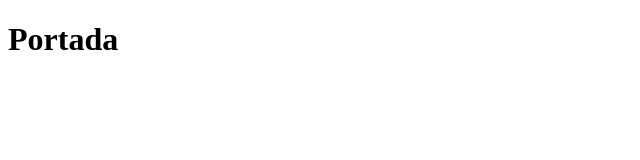
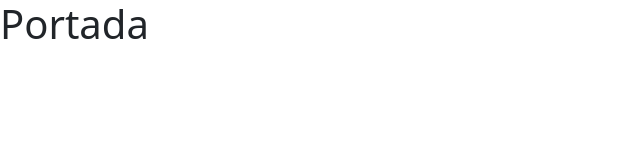
Before and after one commit to pedro-otalora/literatura-en-femenino, a website built with Parcel: page src/index.html in a window 1280 px wide. Shown: the whole page, without its empty margins (0-640 px from the left). Built offline with nearby package versions, Linux system fonts and the light colour scheme.

Commit message:
Instalación bootstrap 5 y capas ITCSS en main

```diff
--- a/package.json
+++ b/package.json
@@ -49,5 +49,9 @@
     "stylelint": "^17.16.0",
     "stylelint-config-recess-order": "^7.10.0",
     "stylelint-config-standard-scss": "^17.0.0"
+  },
+  "dependencies": {
+    "@popperjs/core": "^2.11.8",
+    "bootstrap": "^5.3.8"
   }
 }
--- a/src/assets/scripts/main.js
+++ b/src/assets/scripts/main.js
@@ -1 +1,4 @@
 // Scripts del sitio.
+
+// Bootstrap JS: necesario para los componentes interactivos (menú colapsable, modal, accordion).
+import * as bootstrap from 'bootstrap';
--- a/src/assets/styles/_dependencies.scss
+++ b/src/assets/styles/_dependencies.scss
@@ -1,7 +1,5 @@
-/**
- * Import any npm dependencies in this file
- * see commented examples below
- */
+// Capa Generic: código de terceros. Bootstrap incluye Reboot, que hace de reset.
 
-// @import "some-node-module";
-// @import "@some-company/some-node-module";
+// Las variables van antes de Bootstrap para que sus !default tomen nuestros valores.
+@import "variables";
+@import "bootstrap/scss/bootstrap";
```
Also changed, not shown: src/assets/styles/main.scss (+14 -14 lines), .sassrc.js (added), 1 other file.
